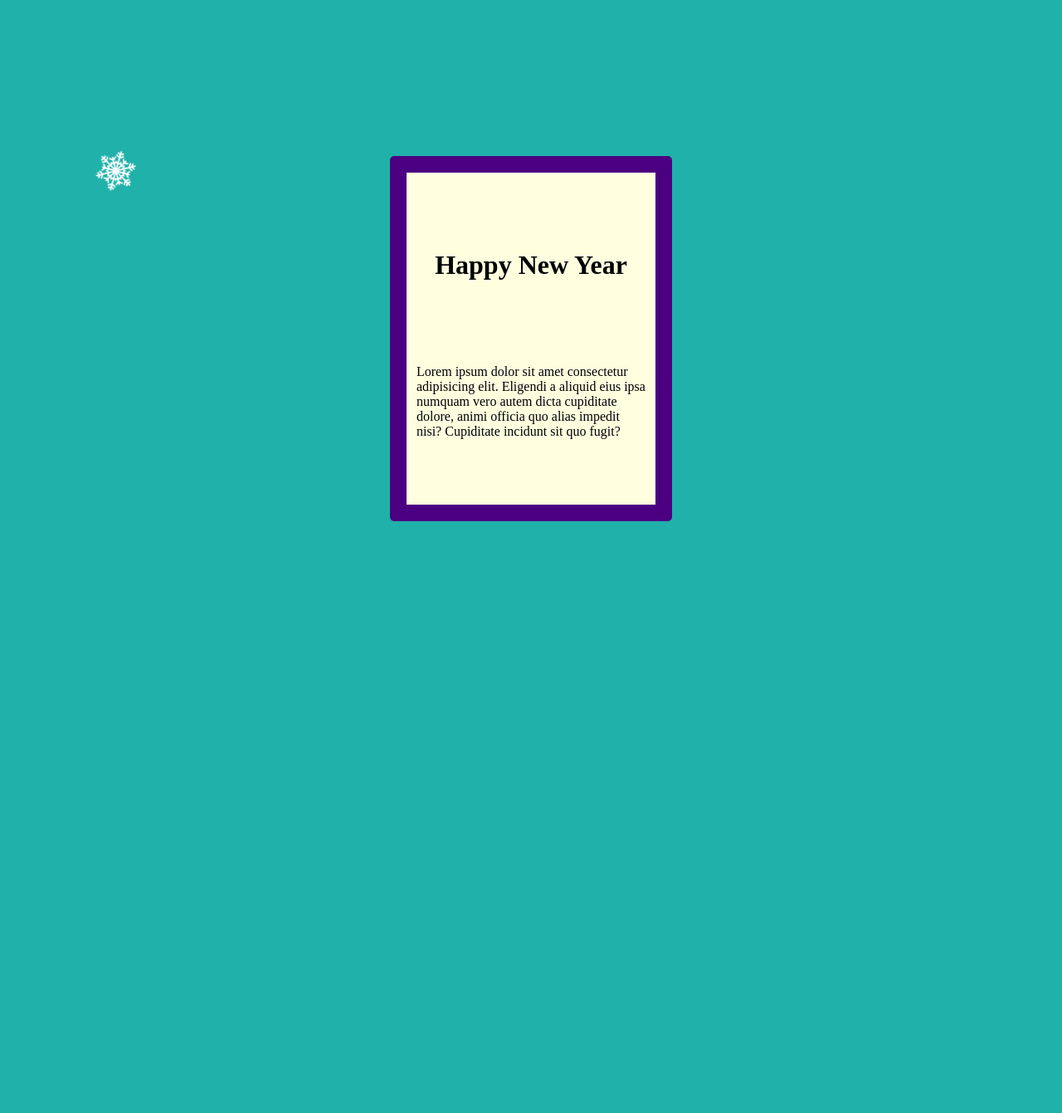
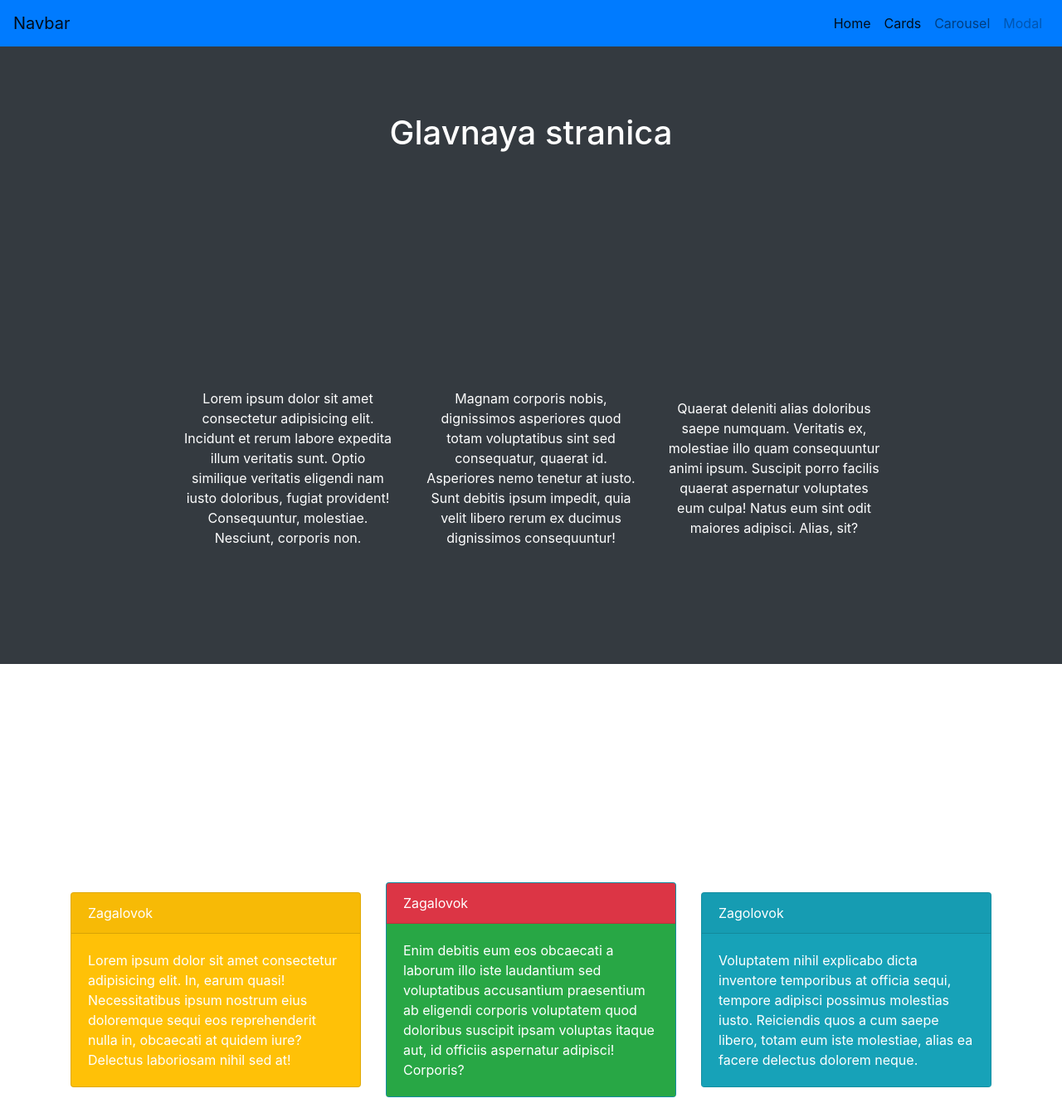
Before and after one commit to Bidion/bidion.github.io, a plain HTML site: page index.html in a window 1280 px wide. Shown: the top 1341 px of the page at 83% size. Before the commit the page ends 816 px from the top, so only its background shows below. Drawn offline with nearby package versions, Linux system fonts and the light colour scheme.

Commit message:
Add files via upload

```diff
--- a/index.html
+++ b/index.html
@@ -4,63 +4,135 @@
     <meta charset="UTF-8">
     <meta name="viewport" content="width=device-width, initial-scale=1.0">
     <meta http-equiv="X-UA-Compatible" content="ie=edge">
-    <title>Document</title>
-    <style>
-        body {
-            display: flex;
-            justify-content: center;
-            align-items: center;
-            height: 100vh;
-            background-color: lightseagreen;
-        }
-        .newyear {
-            display: flex;
-            justify-content: space-evenly;
-            align-items: center;
-            flex-direction: column;
-            width: 300px;
-            height: 400px;
-            background-color: lightyellow;
-            border: 20px solid indigo;
-            border-radius: 5px;
-        }
-        h1 {
-            text-align: center;
-        }
-        .text {
-         padding:.5em .75em ;
-        }
-        .snowflake {
-            background-image: url('snowflake.png');
-            background-size: cover;
-            width: 50px;
-            height: 50px;
-            position: absolute;
-            top: -50px;
-
-        }
-        @keyframes falling {
-            to {
-                top: 100vh;
-
-                transform: rotate(720deg);
-            }
-        }
-.snowflake:nth-child(1) {
-    left: 9vw;
-    animation: falling 18s .1s linear infinite;
-}
-    </style>
+    <title>Document UNDO Undo</title>
+    <link rel="stylesheet" href="https://stackpath.bootstrapcdn.com/bootstrap/4.4.1/css/bootstrap.min.css" integrity="sha384-Vkoo8x4CGsO3+Hhxv8T/Q5PaXtkKtu6ug5TOeNV6gBiFeWPGFN9MuhOf23Q9Ifjh" crossorigin="anonymous">
 </head>
 <body>
-    <div class="snowflake"></div>
-<div class="newyear">
-    <h1>Happy New Year</h1>
-    <span class="text">
-        Lorem ipsum dolor sit amet consectetur adipisicing elit. Eligendi a aliquid eius ipsa numquam vero autem dicta cupiditate dolore, animi officia quo alias impedit nisi? Cupiditate incidunt sit quo fugit?
-    </span>
-</div>
+    <nav class="navbar navbar-expand-sm navbar-light bg-primary fixed-top">
+        <a class="navbar-brand" href="#">Navbar</a>
+        <button class="navbar-toggler" type="button" data-toggle="collapse" data-target="#navbarNav" aria-controls="navbarNav" aria-expanded="false" aria-label="Toggle navigation">
+          <span class="navbar-toggler-icon"></span>
+        </button>
+        <div class="collapse navbar-collapse" id="navbarNav">
+          <ul class="navbar-nav ml-auto">
+            <li class="nav-item active">
+              <a class="nav-link" href="#">Home <span class="sr-only">(current)</span></a>
+            </li>
+            <li class="nav-item active">
+              <a class="nav-link" href="#cards">Cards</a>
+            </li>
+            <li class="nav-item">
+              <a class="nav-link" href="#carousel">Carousel</a>
+            </li>
+            <li class="nav-item">
+              <a class="nav-link disabled" href="#modal" >Modal</a>
+            </li>
+          </ul>
+        </div>
+      </nav>
+      <div class="container-fluid vh-100 bg-dark">
+          <div class="row justify-content-center align-items-center text-white h-100">
+              <div class="container text-center"><h1>Glavnaya stranica</h1></div>
+              <div class="container text-center">
+                  <div class="row justify-content-center align-items-center">
+                      <col-12 class="col-md-3 m-1">Lorem ipsum dolor sit amet consectetur adipisicing elit. Incidunt et rerum labore expedita illum veritatis sunt. Optio similique veritatis eligendi nam iusto doloribus, fugiat provident! Consequuntur, molestiae. Nesciunt, corporis non.</col-12>
+                      <col-12 class="col-md-3 m-1">Magnam corporis nobis, dignissimos asperiores quod totam voluptatibus sint sed consequatur, quaerat id. Asperiores nemo tenetur at iusto. Sunt debitis ipsum impedit, quia velit libero rerum ex ducimus dignissimos consequuntur!</col-12>
+                      <col-12 class="col-md-3 m-1">Quaerat deleniti alias doloribus saepe numquam. Veritatis ex, molestiae illo quam consequuntur animi ipsum. Suscipit porro facilis quaerat aspernatur voluptates eum culpa! Natus eum sint odit maiores adipisci. Alias, sit?</col-12>
+                  </div>
+              </div>
+          </div>
+      </div>
+      <div class="container bg-white vh-100" id="cards">
+          <div class="row justify-content-around align-items-center h-100">
+              <div class="col">
+                  <div class="card text-white bg-warning mb-3">
+                      <div class="card-header">
+                          Zagalovok
+                      </div>
+                      <div class="card-body">
+                          <p class="card-text">Lorem ipsum dolor sit amet consectetur adipisicing elit. In, earum quasi! Necessitatibus ipsum nostrum eius doloremque sequi eos reprehenderit nulla in, obcaecati at quidem iure? Delectus laboriosam nihil sed at!</p>
+                      </div>
+                  </div>
+              </div>
+              <div class="col">
+                  <div class="card text-white bg-info mb-3">
+                      <div class="card-header bg-danger">Zagalovok</div>
+                      <div class="card-body bg-success">
+                          <p class="card-text">Enim debitis eum eos obcaecati a laborum illo iste laudantium sed voluptatibus accusantium praesentium ab eligendi corporis voluptatem quod doloribus suscipit ipsam voluptas itaque aut, id officiis aspernatur adipisci! Corporis?</p>
+                      </div>
+                  </div>
+              </div>
+              <div class="col">
+                  <div class="card text-white bg-info mb-3">
+                      <div class="card-header">Zagolovok</div>
+                      <div class="card-body bg-info">
+                          <p class="card-text">Voluptatem nihil explicabo dicta inventore temporibus at officia sequi, tempore adipisci possimus molestias iusto. Reiciendis quos a cum saepe libero, totam eum iste molestiae, alias ea facere delectus dolorem neque.</p>
+                      </div>
+                  </div>
+              </div>
+          </div>
+      </div>
+      <div class="container-fluid vh-100 bg-dark" id="carousel">
+          <div class="row justify-content-center align-items-center h-100">
+              <div class="container"></div>
+          </div>
+      </div>
+      <div id="carouselExampleFade" class="carousel slide carousel-fade" data-ride="carousel">
+        <div class="carousel-inner">
+          <div class="carousel-item active">
+            <img src="img/1.jpg" class="d-block w-100" alt="...">
+          </div>
+          <div class="carousel-item">
+            <img src="img/2.jpg" class="d-block w-100" alt="...">
+          </div>
+
+        </div>
+        <a class="carousel-control-prev" href="#carouselExampleFade" role="button" data-slide="prev">
+          <span class="carousel-control-prev-icon" aria-hidden="true"></span>
+          <span class="sr-only">Previous</span>
+        </a>
+        <a class="carousel-control-next" href="#carouselExampleFade" role="button" data-slide="next">
+          <span class="carousel-control-next-icon" aria-hidden="true"></span>
+          <span class="sr-only">Next</span>
+        </a>
+      </div>\
+      <div class="container vh-100 bg-white" id="modal">
+          <div class="row justify-content-center align-items-center h-100">
+              <!-- Button trigger modal -->
+<button type="button" class="btn btn-primary" data-toggle="modal" data-target="#exampleModal">
+    Нажмите на Меня
+  </button>
+
+  <!-- Modal -->
+  <div class="modal fade" id="exampleModal" tabindex="-1" role="dialog" aria-labelledby="exampleModalLabel" aria-hidden="true">
+    <div class="modal-dialog" role="document">
+      <div class="modal-content">
+        <div class="modal-header">
+          <h5 class="modal-title" id="exampleModalLabel">Modal title</h5>
+          <button type="button" class="close" data-dismiss="modal" aria-label="Close">
+            <span aria-hidden="true">&times;</span>
+          </button>
+        </div>
+        <div class="modal-body">
+          МАМА ВЕРНИ ПУЛЬТ,
 
 
+          ПОЖАЛУЙСТА!!!
+
+
+        </div>
+        <div class="modal-footer">
+          <button type="button" class="btn btn-secondary" data-dismiss="modal">Close</button>
+          <button type="button" class="btn btn-primary">Save changes</button>
+        </div>
+      </div>
+    </div>
+  </div>
+          </div>
+      </div>
+
+      <script src="https://code.jquery.com/jquery-3.4.1.slim.min.js" integrity="sha384-J6qa4849blE2+poT4WnyKhv5vZF5SrPo0iEjwBvKU7imGFAV0wwj1yYfoRSJoZ+n" crossorigin="anonymous"></script>
+<script src="https://cdn.jsdelivr.net/npm/popper.js@1.16.0/dist/umd/popper.min.js" integrity="sha384-Q6E9RHvbIyZFJoft+2mJbHaEWldlvI9IOYy5n3zV9zzTtmI3UksdQRVvoxMfooAo" crossorigin="anonymous"></script>
+<script src="https://stackpath.bootstrapcdn.com/bootstrap/4.4.1/js/bootstrap.min.js" integrity="sha384-wfSDF2E50Y2D1uUdj0O3uMBJnjuUD4Ih7YwaYd1iqfktj0Uod8GCExl3Og8ifwB6" crossorigin="anonymous"></script>
 </body>
 </html>
```
